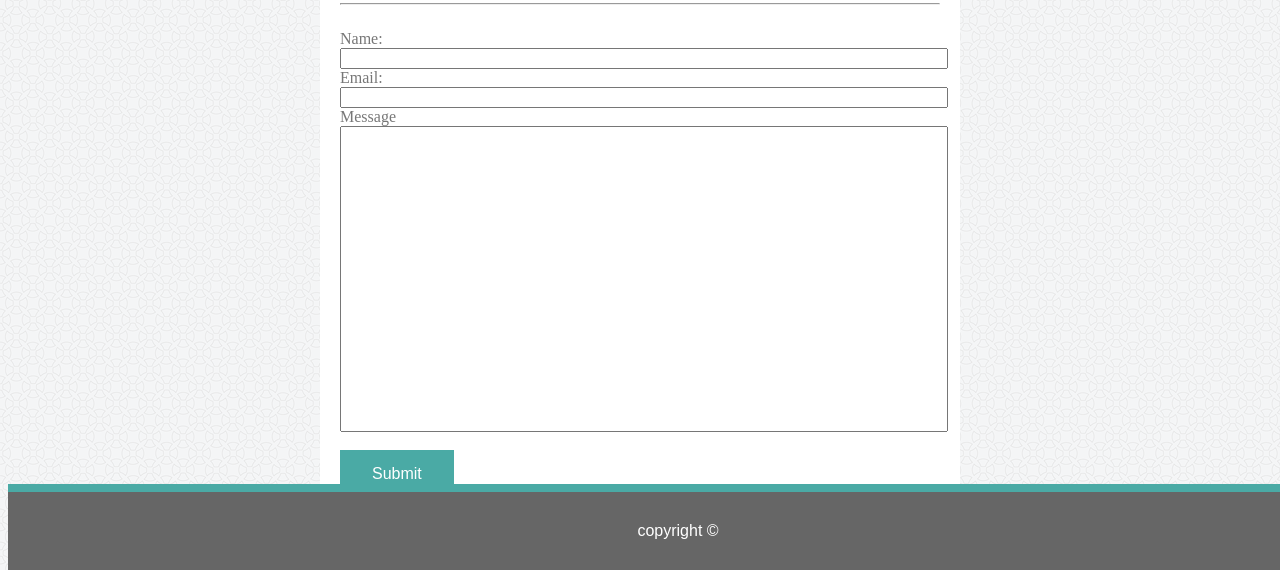
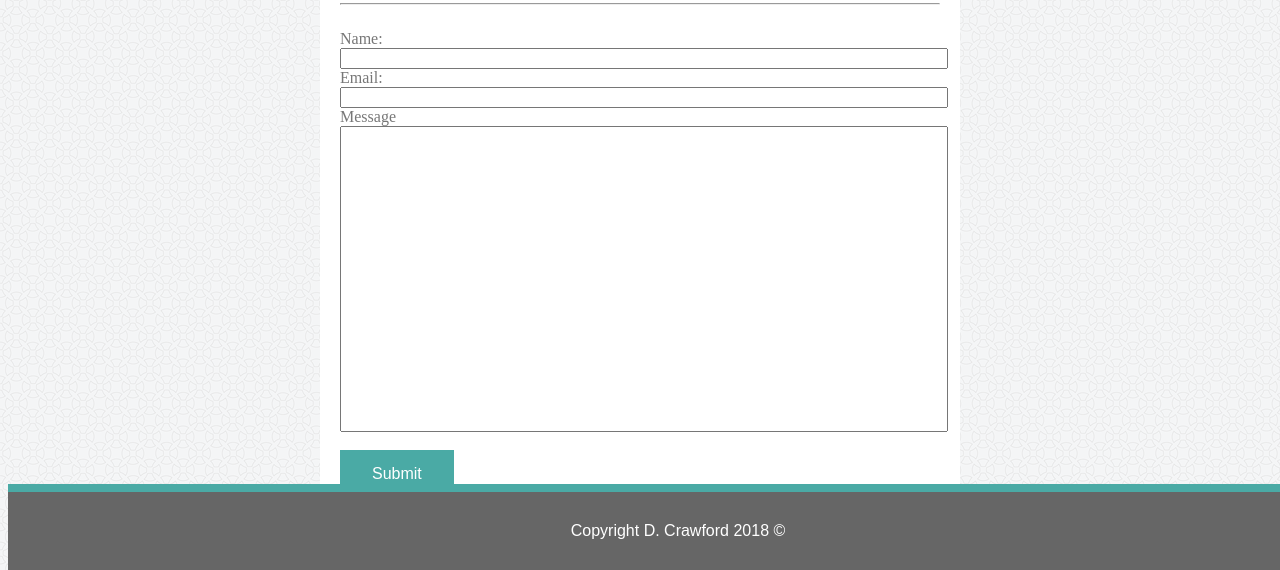
Before and after one commit to dc887j/Basic_Portfolio, a plain HTML site: page contact.html in a window 1280 px wide. Shown: the part 230-800 px from the top of the page. Drawn offline with Linux system fonts and the light colour scheme.

Commit message:
copyright change

```diff
--- a/contact.html
+++ b/contact.html
@@ -57,7 +57,7 @@
     </div>
 
     <footer>
-        copyright ©
+            Copyright D. Crawford 2018 ©
     </footer>
 
 
```
Also changed, not shown: portfolio.html (+1 -1 lines).
